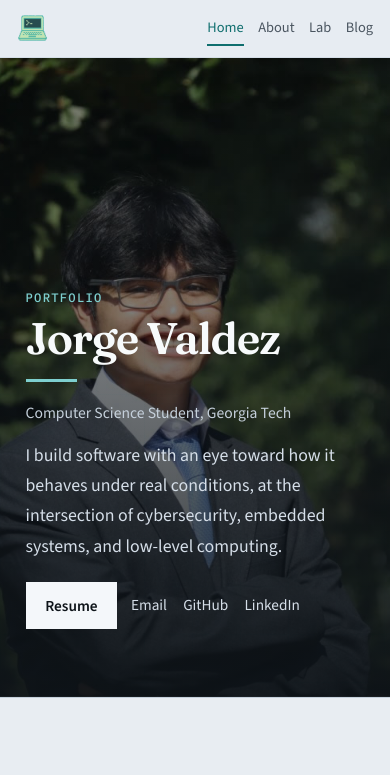
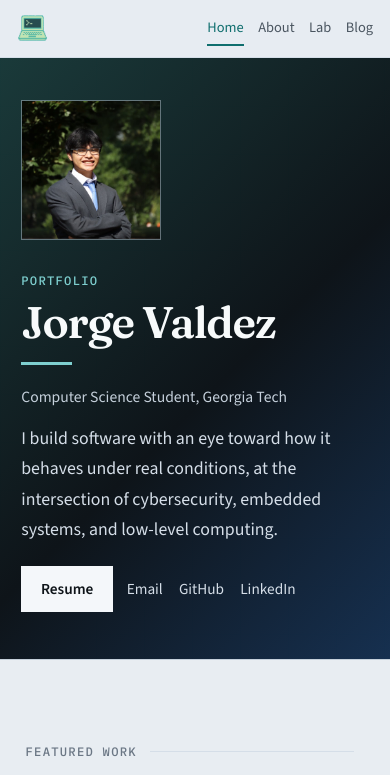
Before and after one commit to jorgevaldezzz/portfolio, a plain HTML site: page index.html in a window 390 px wide. Shown: the top 775 px of the page. Drawn offline with nearby package versions, Linux system fonts and the light colour scheme.

Commit message:
Show the home portrait as a contained square beside the headline. (#7)
Stop using portrait.jpg as a full-bleed hero background and match the
About page layout: square portrait next to the intro copy and links.

Co-authored-by: Cursor Agent <cursoragent@cursor.com>

```diff
--- a/index.html
+++ b/index.html
@@ -25,12 +25,13 @@
   </ul>
 </nav>
 
-<header
-  class="home-hero"
-  style="--home-hero-image: url('portrait.jpg')"
->
-  <div class="home-hero-inner">
-    <p class="eyebrow reveal-on-load">Portfolio</p>
+<header class="home-hero">
+  <div class="home-hero-inner headline headline-with-portrait">
+    <figure class="about-portrait reveal-on-load">
+      <img src="portrait.jpg" alt="Portrait of Jorge Valdez" width="800" height="800" />
+    </figure>
+    <div class="home-hero-copy">
+      <p class="eyebrow reveal-on-load delay-1">Portfolio</p>
       <h1 class="post-title reveal-on-load delay-1">Jorge Valdez</h1>
       <span class="signal-bar" aria-hidden="true"></span>
       <p class="post-author reveal-on-load delay-2">Computer Science Student, Georgia Tech</p>
@@ -43,6 +44,7 @@
         <a class="text-link" href="mailto:valdezjorge841@gmail.com">Email</a>
         <a class="text-link" href="https://github.com/jorgevaldezzz" target="_blank" rel="noreferrer">GitHub</a>
         <a class="text-link" href="https://www.linkedin.com/in/jorge-valdez-a23744276/" target="_blank" rel="noreferrer">LinkedIn</a>
+      </div>
     </div>
   </div>
 </header>
--- a/styles.css
+++ b/styles.css
@@ -991,6 +991,8 @@ a {
 }
 
 .headline-with-portrait {
+  display: flex;
+  justify-content: flex-start;
   align-items: center;
   gap: 1.75rem;
 }
@@ -1101,18 +1103,8 @@ a {
 .home-hero {
   position: relative;
   width: 100%;
-  min-height: min(92vh, 780px);
-  display: grid;
-  align-items: end;
   overflow: hidden;
   background:
-    linear-gradient(
-      105deg,
-      rgba(14, 20, 25, 0.82) 0%,
-      rgba(14, 20, 25, 0.55) 42%,
-      rgba(14, 20, 25, 0.25) 100%
-    ),
-    var(--home-hero-image) 72% 18% / cover no-repeat,
     linear-gradient(135deg, #1a3a3a 0%, #0e1419 55%, #163050 100%);
   color: #f2f5f7;
   border-bottom: 1px solid var(--border);
@@ -1137,7 +1129,15 @@ a {
   max-width: 1140px;
   width: 100%;
   margin: 0 auto;
-  padding: 5rem 1.5rem 3.5rem;
+  padding: 3.25rem 1.5rem 2.75rem;
+}
+
+.home-hero-copy {
+  min-width: 0;
+}
+
+.home-hero .about-portrait img {
+  border-color: rgba(197, 208, 219, 0.45);
 }
 
 .home-hero .eyebrow {
@@ -1310,21 +1310,8 @@ a {
     grid-template-columns: 1fr;
   }
 
-  .home-hero {
-    min-height: min(88vh, 640px);
-    background:
-      linear-gradient(
-        180deg,
-        rgba(14, 20, 25, 0.35) 0%,
-        rgba(14, 20, 25, 0.55) 42%,
-        rgba(14, 20, 25, 0.88) 100%
-      ),
-      var(--home-hero-image) 55% 12% / cover no-repeat,
-      linear-gradient(135deg, #1a3a3a 0%, #0e1419 55%, #163050 100%);
-  }
-
   .home-hero-inner {
-    padding-top: 3.5rem;
+    padding: 2.5rem 1.25rem 2.25rem;
   }
 }
 
```
Lines whose indentation alone changed are shown as unchanged.
